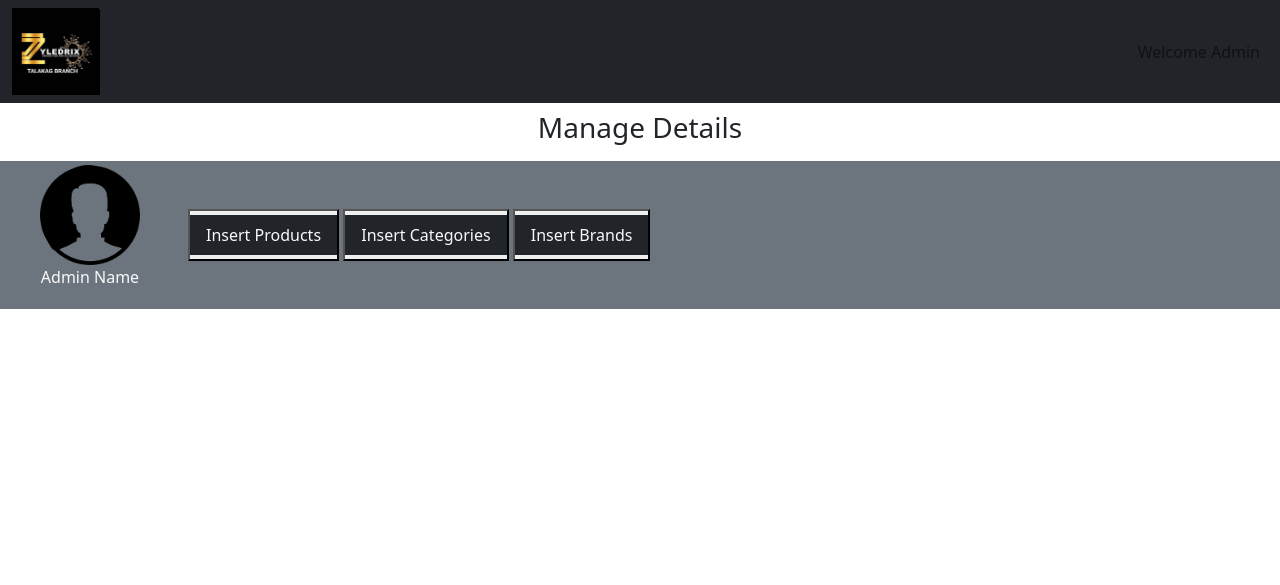
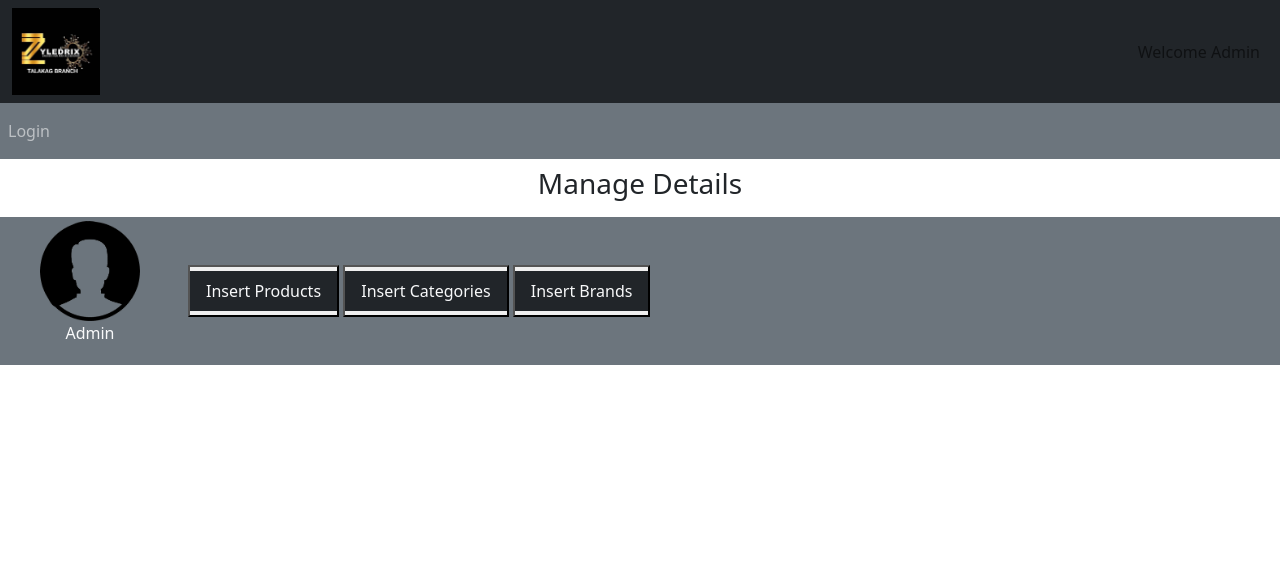
Before and after one commit to Jkmanait/ES-project, a PHP site: page /admin_area/index.php in a window 1280 px wide. Shown: the top 585 px of the page. Run offline with PHP 8.4, Linux system fonts and the light colour scheme.

Commit message:
small changes

```diff
--- a/admin_area/index.php
+++ b/admin_area/index.php
@@ -41,6 +41,15 @@
             </div>
         </nav>
 
+        <nav class="navbar navbar-expand-lg navbar-dark bg-secondary">
+    <ul class="navbar-nav me-auto">
+
+    <li class="nav-item">
+          <a class="nav-link" href="../user_area/user_login.php">Login</a>
+    </li>
+    </ul>
+</nav>
+
         <!-- second child -->
         <div class="bg dark">
             <h3 class="text-center p-2">Manage Details</h3>
@@ -52,7 +61,7 @@
                 <div class="px-5">
                     <a href="#"><img src="../images/admin.png"
                     alt="" class="admin_image"></a>
-                    <p class="text-light text-center">Admin Name</p>
+                    <p class="text-light text-center">Admin</p>
                 </div>
                 <!-- button*4>a.nav-link.text-light.bg-info.my-1 -->
                 <div class="button text-center">
--- a/index.php
+++ b/index.php
@@ -84,7 +84,7 @@ cart();
 <br>
 <div class="bg-light">
     <h3 class="text-center">Welcome to Zyledrix</h3>
-    <p class="text-center">Gadgets Hub and Accesories</p>
+    <p class="text-center">Available Phone and Accesories</p>
 </div>
 
 <!-- fourth child -->
--- a/user_area/user_login.php
+++ b/user_area/user_login.php
@@ -98,7 +98,7 @@ if($_SERVER["REQUEST_METHOD"] == "POST"){
     </style>
 </head>
 <body>
-    <div class="wrapper">
+    <div class="wrapper" style="margin: 0 auto; text-align: center;">
         <h2>Login</h2>
         <p>Please fill in your credentials to login.</p>
 
--- a/user_area/user_registration.php
+++ b/user_area/user_registration.php
@@ -105,7 +105,7 @@ if($_SERVER["REQUEST_METHOD"] == "POST"){
     </style>
 </head>
 <body>
-    <div class="wrapper">
+    <div class="wrapper" style="margin: 0 auto; text-align: center;">
         <h2>Sign Up</h2>
         <p>Please fill this form to create an account.</p>
         <form action="<?php echo htmlspecialchars($_SERVER["PHP_SELF"]); ?>" method="post">
```
